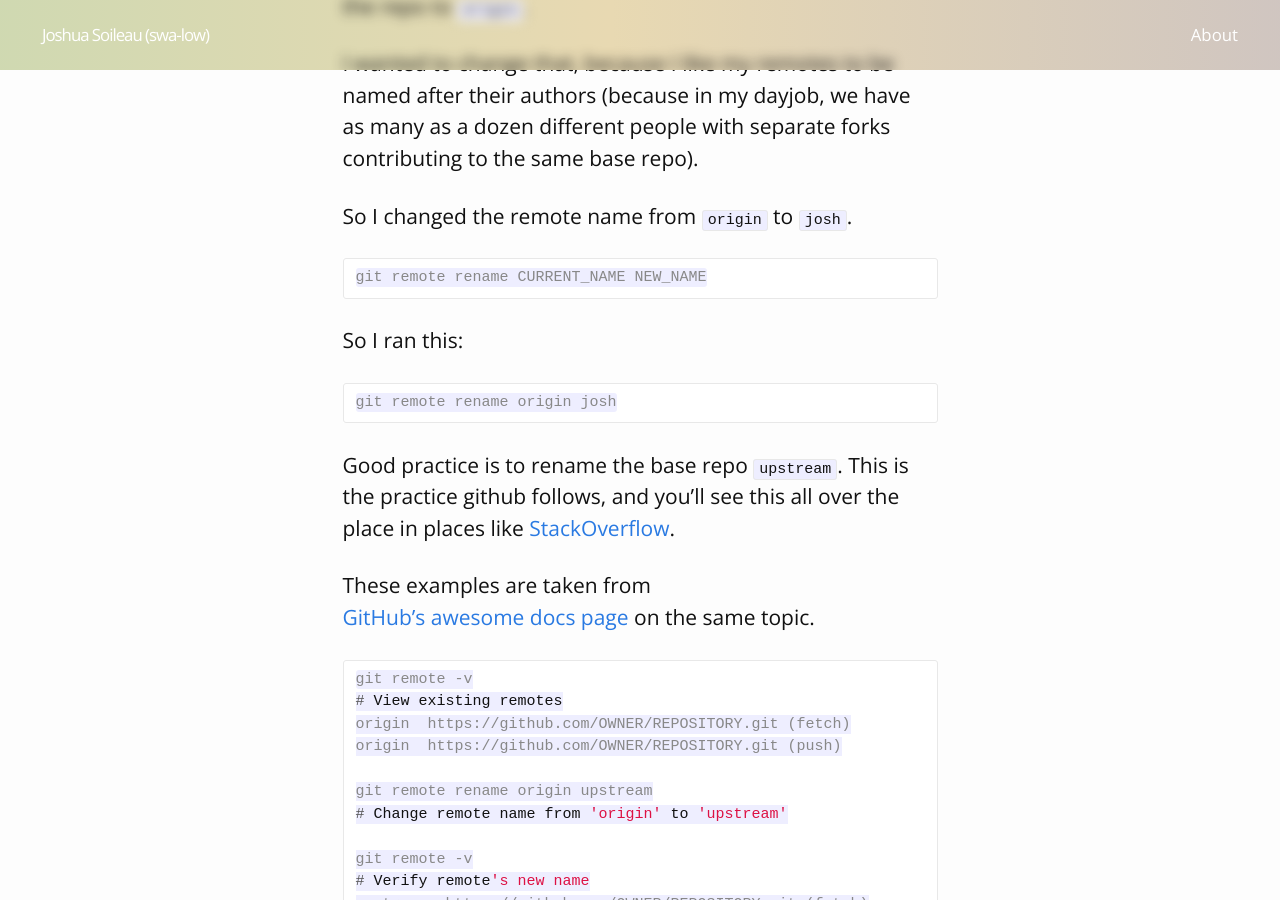
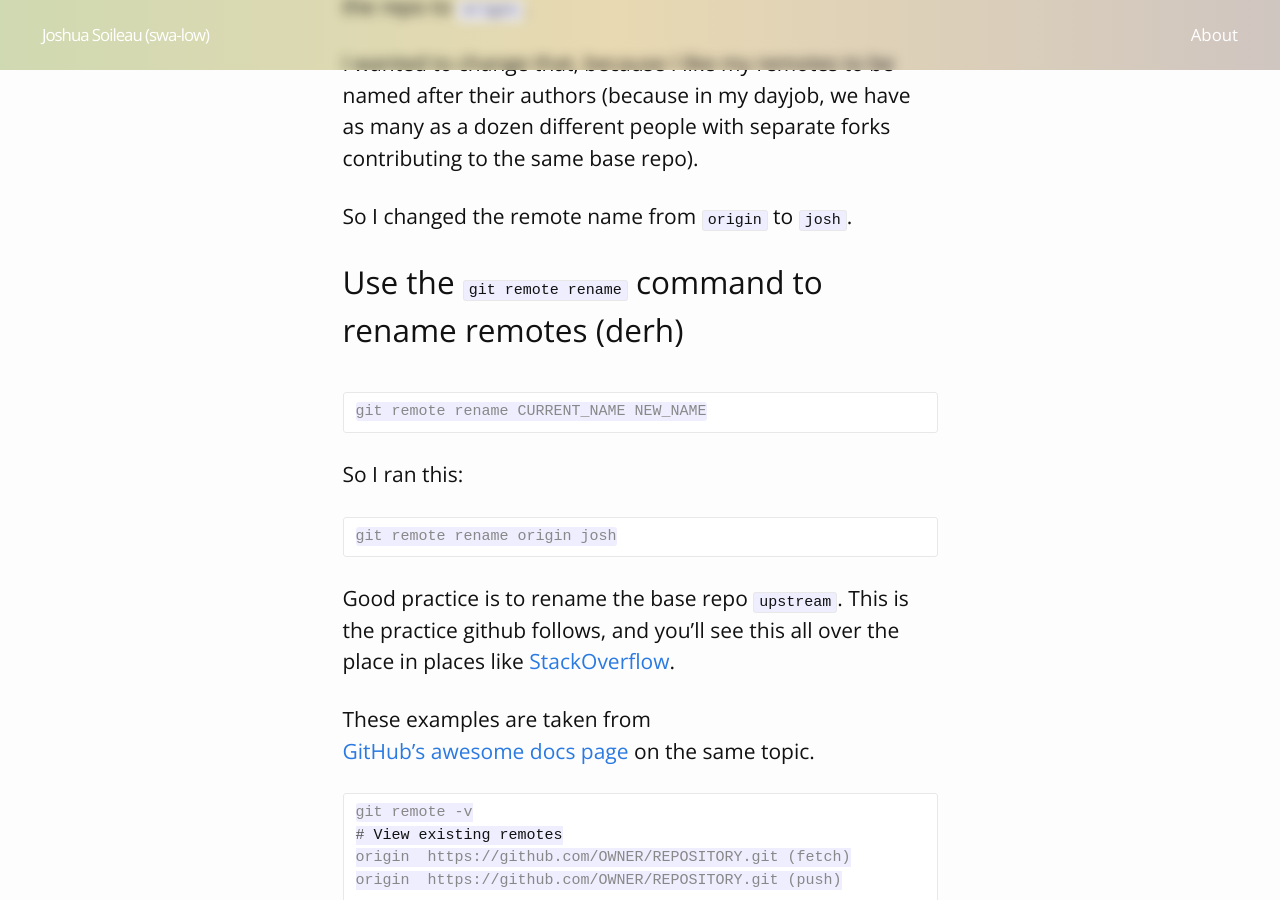
Before and after one commit to JoshuaSoileau/relead-marketing, a Jekyll site: the page built from _posts/2016-06-07-git-change-remote-name.md, in a window 1280 px wide and 900 px high, scrolled down 492 px. Built offline with Jekyll 4.4.1, drawn with Linux system fonts in a browser that asks for light colours; comment, search, counter and statistics services are not loaded.

Commit message:
Change syntax to kramdown

````diff
--- a/_posts/2016-06-07-git-change-remote-name.md
+++ b/_posts/2016-06-07-git-change-remote-name.md
@@ -14,6 +14,8 @@
 I wanted to change that, because I like my remotes to be named after their authors (because in my dayjob, we have as many as a dozen different people with separate forks contributing to the same base repo).
 
 So I changed the remote name from `origin` to `josh`.
+
+# Use the `git remote rename` command to rename remotes (derh)
 
 ```console
 git remote rename CURRENT_NAME NEW_NAME
````
Also changed, not shown: _posts/2016-06-05-magento-2-403-errors.md (+3 -3 lines), _posts/2016-06-07-magento-2-block-ttl.md (+1 -1 lines), _posts/2016-06-07-service-temporarily-unavailable.md (+2 -2 lines).
